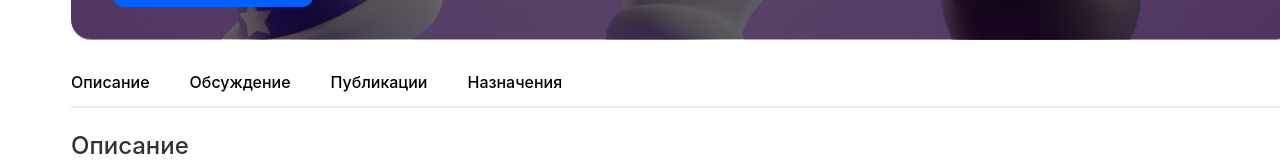
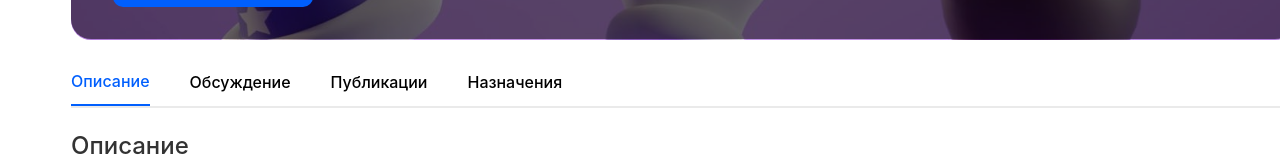
Before and after one commit to danny1banny/course-page, a React (Vite) app: page / in a window 1280 px wide. Shown: the part 462-622 px from the top of the page. Built offline with nearby package versions, Linux system fonts and the light colour scheme.

Commit message:
addfunct

```diff
--- a/src/components/menuTabs/MenuTabs.module.scss
+++ b/src/components/menuTabs/MenuTabs.module.scss
@@ -18,8 +18,7 @@
     font-weight: 500;
     line-height: 20px;
   }
-
-  button:hover {
+    .class{
     border-bottom: 2px solid $buttun-color;
     color: $buttun-color;
   }
--- a/src/components/menuTabs/MenuTabs.tsx
+++ b/src/components/menuTabs/MenuTabs.tsx
@@ -1,11 +1,21 @@
-import { FC } from 'react';
-import {tabs} from '../../constants/MenuTabs';
-import styles from './MenuTabs.module.scss'
+import { FC, useState } from 'react';
+import { tabs } from '../../constants/MenuTabs';
+import styles from './MenuTabs.module.scss';
 
-const MenuTabs:FC = () => {
+const MenuTabs: FC = () => {
+  const [active, setActive] = useState('Описание');
+
   return (
     <div className={styles.tabs}>
-      {tabs.map((tabs) => <button key={tabs.id}>{tabs.name}</button>)}
+      {tabs.map((tabs) => (
+        <button
+          className={tabs.name === active ? styles.class : ''}
+          onClick={() => setActive(tabs.name)}
+          key={tabs.id}
+        >
+          {tabs.name}
+        </button>
+      ))}
     </div>
   );
 };
```
